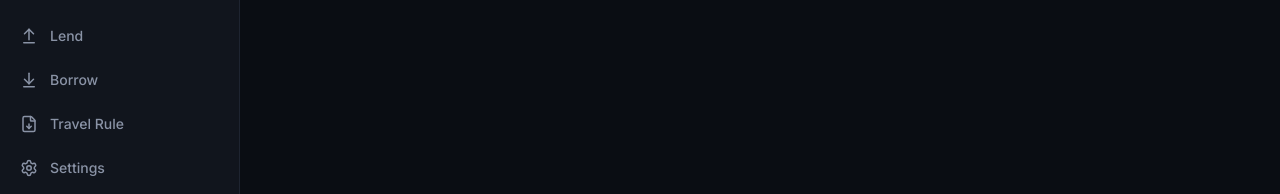
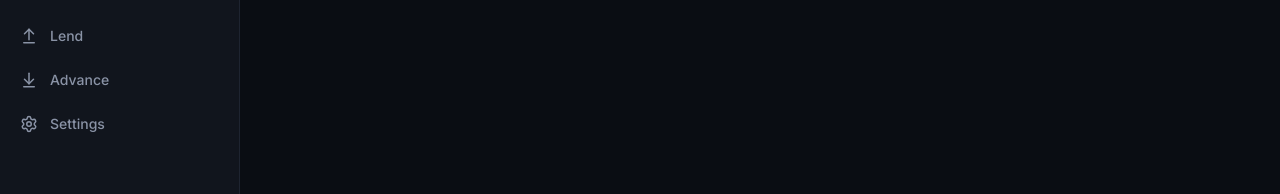
Before and after one commit to tamago-labs/attestgo-project, a Next.js app: page /app in a window 1280 px wide. Shown: the part 152-346 px from the top of the page. Built offline with nearby package versions, Linux system fonts and the light colour scheme.

Commit message:
feat(app): rename Borrow to Advance and remove Travel Rule nav item

```diff
--- a/components/app/Sidebar.tsx
+++ b/components/app/Sidebar.tsx
@@ -6,7 +6,6 @@ import { usePathname } from "next/navigation";
 import {
   Inbox,
   Radio,
-  FileDown,
   ArrowUpFromLine,
   ArrowDownToLine,
   Settings,
@@ -18,8 +17,7 @@ const navItems = [
   { label: "Inbox", href: "/app", icon: Inbox },
   { label: "Streams", href: "/app/payment-streams", icon: Radio },
   { label: "Lend", href: "/app/pools", icon: ArrowUpFromLine },
-  { label: "Borrow", href: "/app/borrow", icon: ArrowDownToLine },
-  { label: "Travel Rule", href: "/app/travel-rule", icon: FileDown },
+  { label: "Advance", href: "/app/borrow", icon: ArrowDownToLine },
   { label: "Settings", href: "/app/settings", icon: Settings },
 ];
 
```
